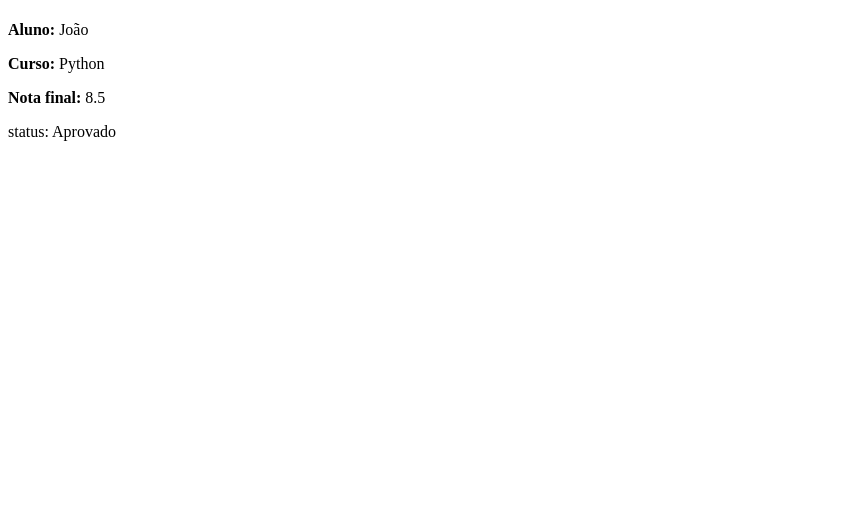
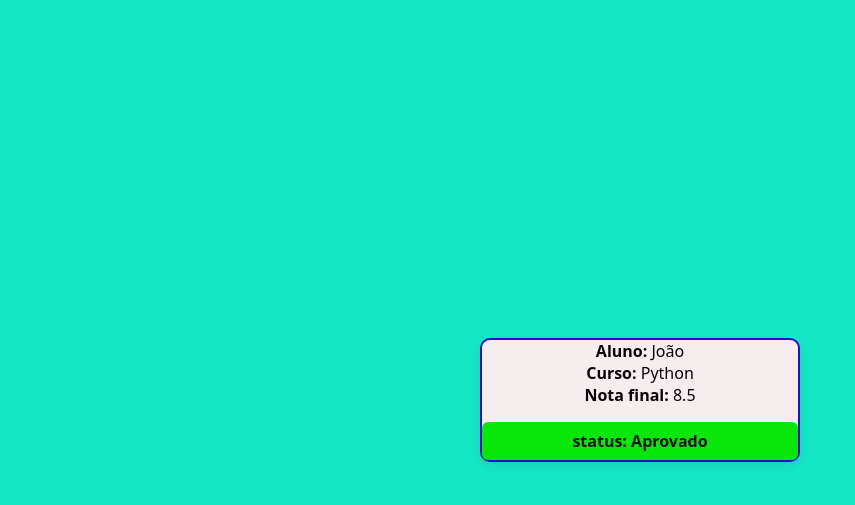
Before and after one commit to igors1lva/python, a Flask app: page / in a window 1280 px wide. Shown: the top 505 px of the page, without its empty margins (0-855 px from the left). Run offline with Flask 3, Linux system fonts and the light colour scheme.

Commit message:
Add CSS styles and update HTML for user display

```diff
--- a/python project/static/style.css
+++ b/python project/static/style.css
@@ -0,0 +1,43 @@
+* {
+    box-sizing: border-box;
+    font-family: system-ui, -apple-system, sans-serif;
+    margin: 0;
+    padding: 0;
+}
+
+body {
+    min-height: 100vh;
+    background-color: #13e7c4;
+    display: grid;
+    place-items: center;
+    color: rgb(247, 8, 139);
+}
+
+.card {
+    background-color: #f5eeee;
+    color: rgb(10, 1, 6);
+    border: 2px solid #2d0ac9;
+    border-radius: 10px;
+    box-shadow: 0 4px 8px rgba(139, 0, 128, 0.1);
+    width: 320px;
+    display: flex;
+    flex-direction: column;
+    gap: 0.75rem;
+}
+
+.tag {
+    margin-top: 1rem;
+    padding: 0.5rem;
+    text-align: center;
+    border-radius: 6px;
+    font-weight: bold;
+}
+
+.aprovado {
+    background-color: #000f00;
+    color:#0d0e0d;
+}
+.reprovado {
+    background-color: #09e609;
+    color:#111111;
+}
--- a/python project/templates/index.html
+++ b/python project/templates/index.html
@@ -7,16 +7,17 @@
     <!--Url_for vincula a pasta static que possui o arquivo style.css-->
     <link rel="stylesheet" href="{{ url_for('static', filename='style.css') }}">
 </head>
-<main class="card">
+<main class="card"><center>
 <h1>{{ Titulo }}</h1>
 <!--Strong é para ficar forte na tela o elemento dentro da chave-->
 <p><strong>Aluno:</strong> {{  usuario.nome  }}</p>
 <p><strong>Curso:</strong> {{  usuario.curso  }}</p>
 <p><strong>Nota final:</strong> {{  usuario.nota  }}</p>
 
-<div class="tag {{'Aprovado' if resultado == 'Aprovado' else 'Reprovado'}}">
+<div class="tag {{'aprovado' if resultado == 'aprovado' else 'reprovado'}}">
     status: {{ resultado }}
 </div>
+</center>
 </main>
 <body>
 
```
